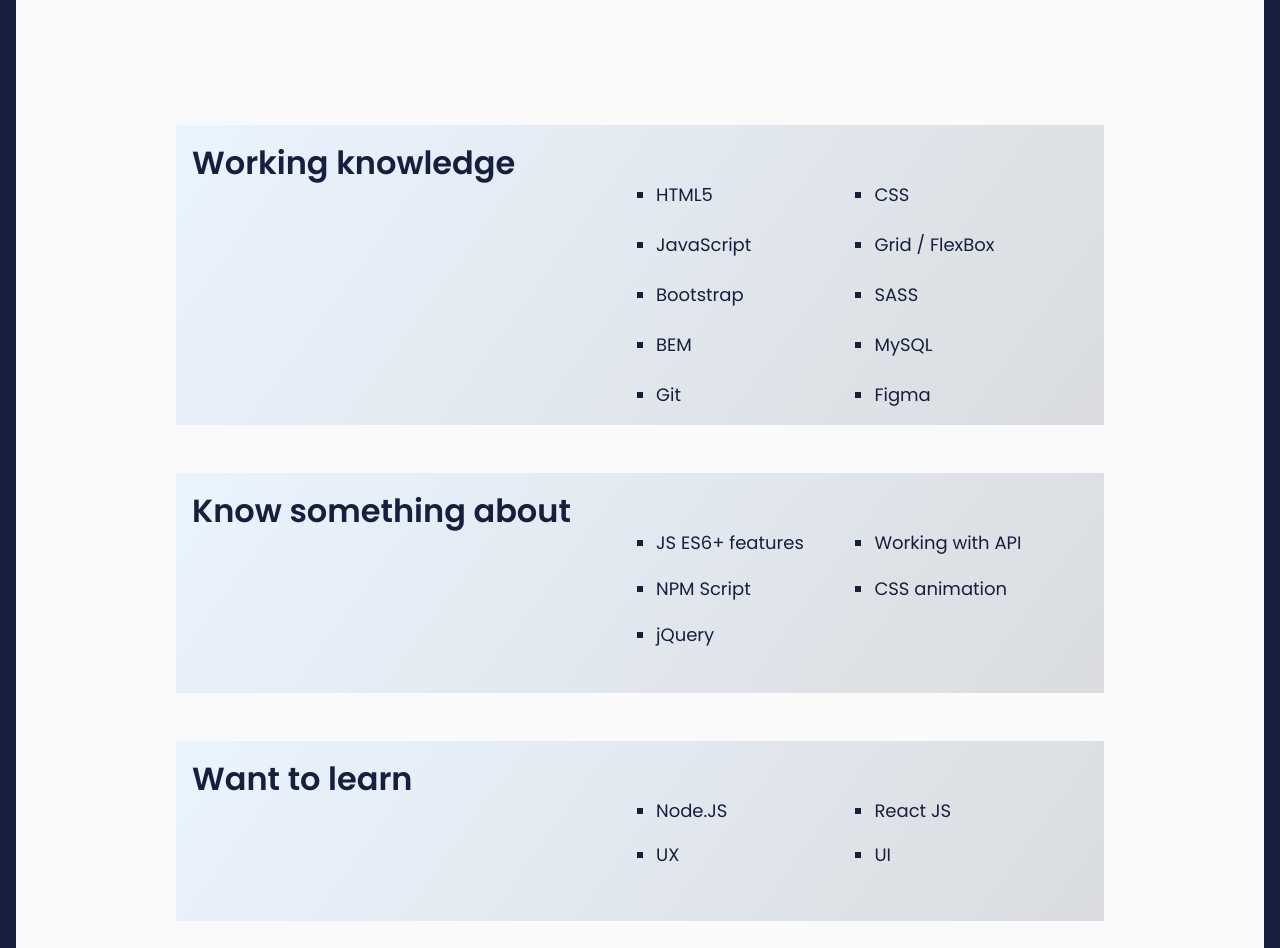
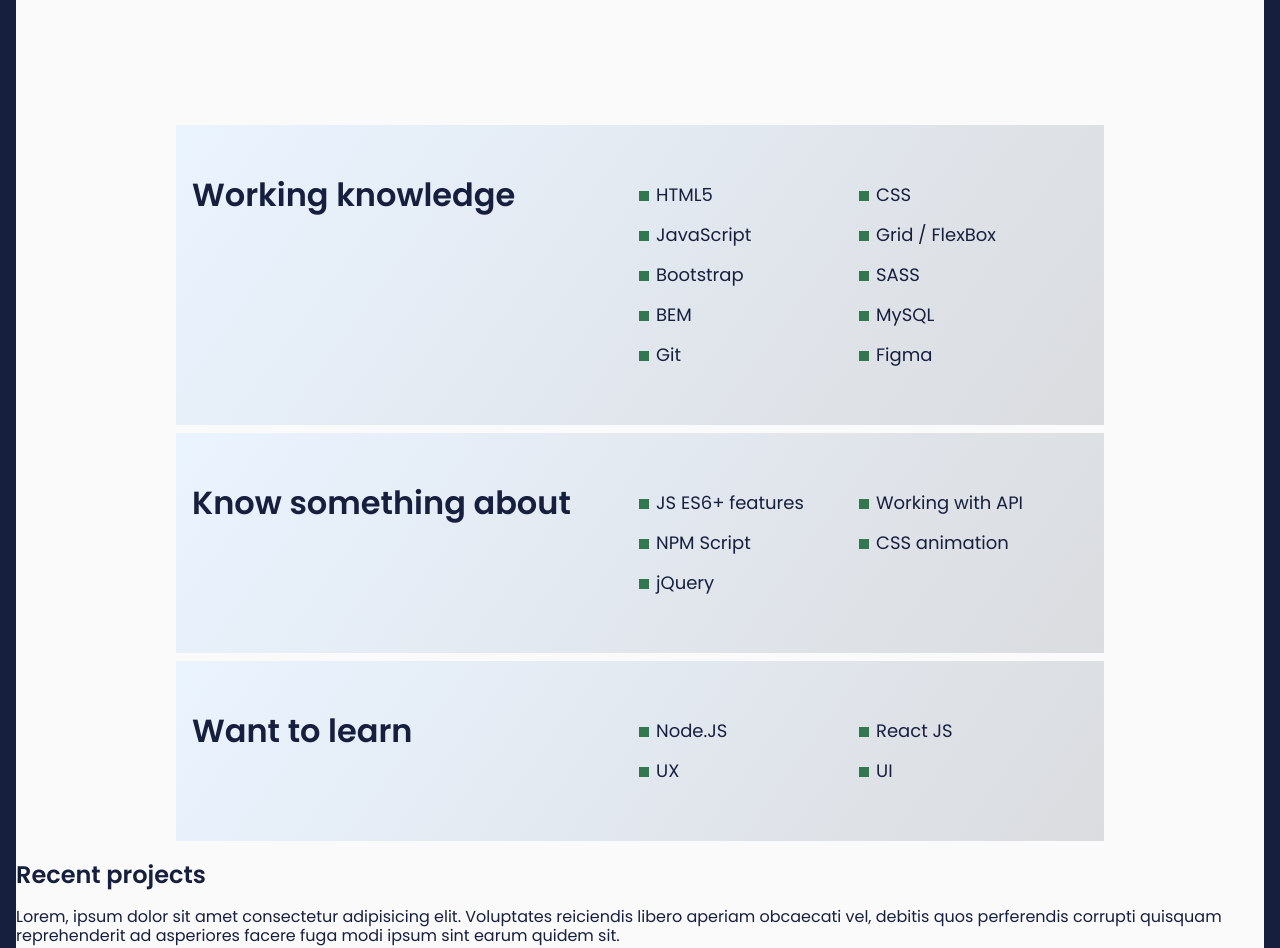
Before and after one commit to PawelMrozikowski/PawelMrozikowski.github.io, a website built with webpack: page src/content/index.html in a window 1280 px wide. Shown: the part 1021-1969 px from the top of the page. Built offline with nearby package versions, Linux system fonts and the light colour scheme; files whose address does not match are found by name.

Commit message:
style list

```diff
--- a/src/scss/modules/skills.scss
+++ b/src/scss/modules/skills.scss
@@ -17,7 +17,7 @@
     display: grid;
     grid-template-columns: 1fr 1fr;
     padding: 1rem;
-    margin: 3rem 8rem ;
+    margin: .5rem 8rem ;
     background: linear-gradient(126deg, rgba(234,244,255,1) 0%, rgba(218,220,223,1) 100%);
 
 
@@ -26,18 +26,24 @@
     font-weight: 600;
     font-size: 2rem;
     line-height: 2.75rem;
-    margin: 0;
   }
 
 
   &__list {
     display: grid;
     grid-template-columns: 1fr 1fr;
-    gap: 5%;
     font-weight: normal;
     font-size: 18px;
     line-height: 2.5rem;
-    list-style: square;
     padding: 1rem;
+    list-style-image: url('/assets/img/square.svg');
+    column-gap: 1.5rem;
+
+
   }
+
+
+
+
+
 }
```
Also changed, not shown: src/content/index.html (+1 -0 lines), dist/assets/img/square.svg (added), dist/css/main.css, dist/index.html, src/assets/img/square.svg (added), 1 other file.
